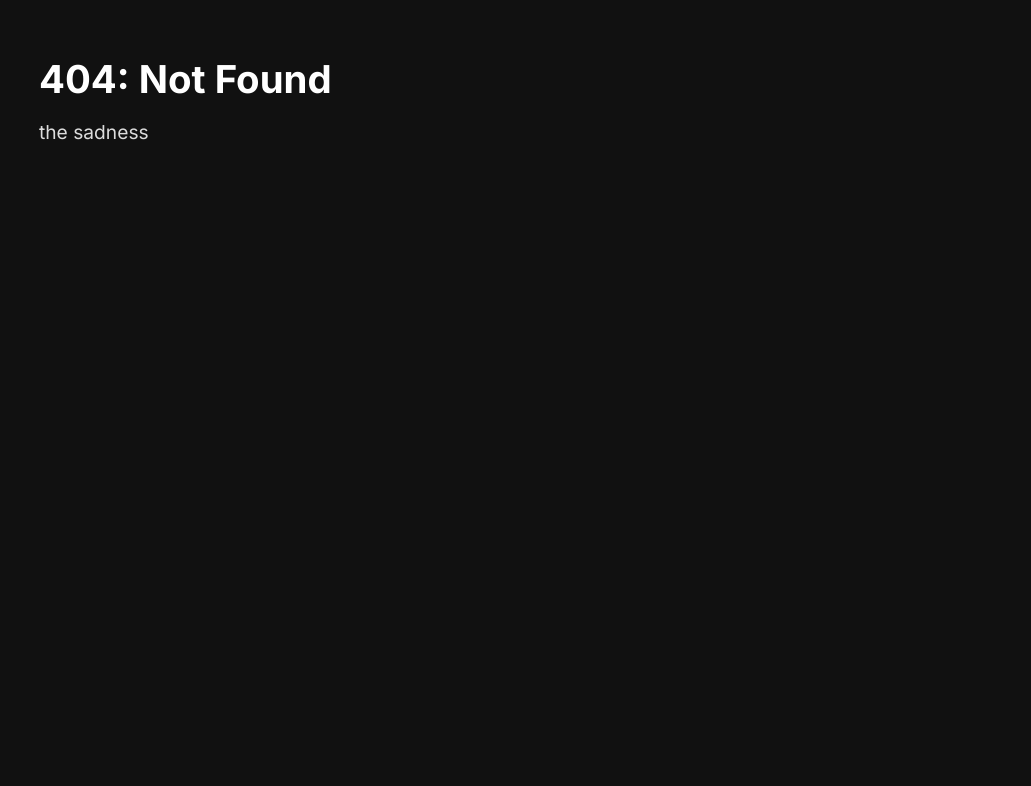
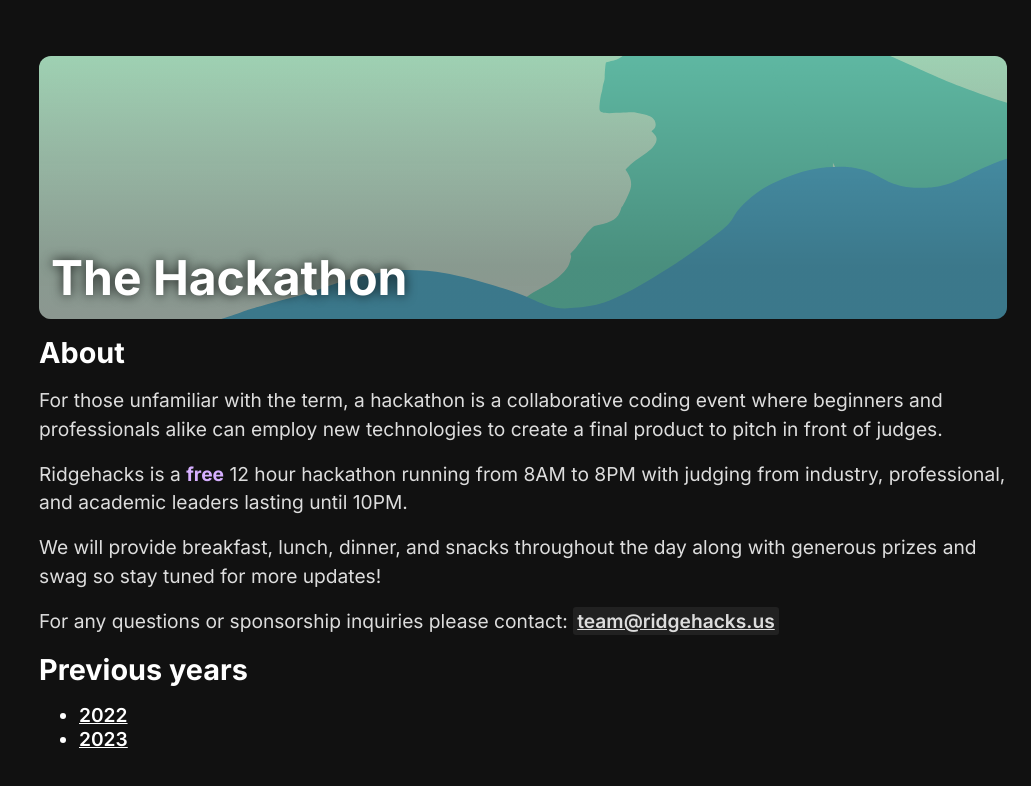
Before and after one commit to cyfinfaza/rcsc-website, a SvelteKit app: page /ridgehacks in a window 1280 px wide. Before the commit this address had no page. Shown: the top 786 px of the page, without its empty margins (249-1280 px from the left). Built offline with nearby package versions, Linux system fonts and the light colour scheme.

Commit message:
update ridgehacks

```diff
--- a/src/routes/+layout.svelte
+++ b/src/routes/+layout.svelte
@@ -15,8 +15,8 @@
 			href: '/shirts'
 		},
 		{
-			name: 'RidgeHacks2023',
-			href: 'https://ridgehacks.us'
+			name: 'RidgeHacks',
+			href: '/ridgehacks'
 		},
 		{
 			name: 'Registration Form',
--- a/src/routes/ridgehacks2023/+page.svelte
+++ b/src/routes/ridgehacks/+page.svelte
@@ -4,8 +4,8 @@
 </script>
 
 <Metadata
-	title="RidgeHacks2023"
-	description="Ridgehacks2023! A Free Hackathon at Ridge High School"
+	title="RidgeHacks"
+	description="A Free Hackathon at Ridge High School"
 	image="/images/ridgehacks_background_graphic.svg"
 />
 
@@ -13,13 +13,6 @@
 	The Hackathon
 </HeaderWithImage>
 
-<p>
-	We are inviting you to participate in the Ridge High School Computer Science Club's third annual
-	hackathon, RidgeHacks, on <strong>April 1, 2023</strong>!
-</p>
-<p>
-	<a href="https://organize.mlh.io/participants/events/9287-ridgehacks2023" class="action-link">Pre-Register Here</a>
-</p>
 <h2>About</h2>
 <p>
 	For those unfamiliar with the term, a hackathon is a collaborative coding event where beginners
@@ -43,4 +36,7 @@
 	<li>
 		<a href="https://2022.ridgehacks.us">2022</a>
 	</li>
+	<li>
+		<a href="https://2023.ridgehacks.us">2023</a>
+	</li>
 </ul>
```
Also changed, not shown: 1 other file (tests, documents, lock files or other folders).
